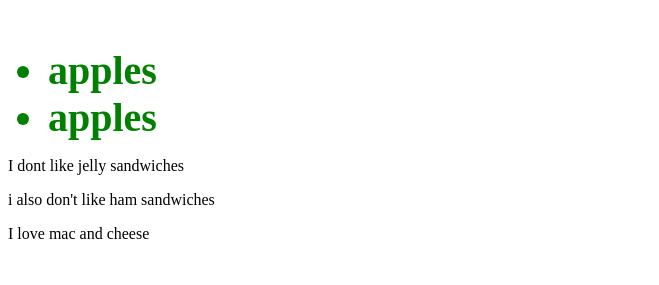
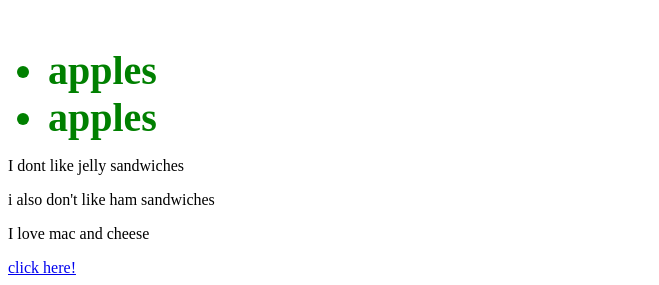
Before and after one commit to emilylushing/website3, a plain HTML site: page index.html in a window 1280 px wide. Shown: the part 741-1026 px from the top of the page, without its empty margins (0-659 px from the left). Before the commit the page ends 1000 px from the top, so only its background shows below. Drawn offline with Linux system fonts and the light colour scheme.

Commit message:
Update index.html

```diff
--- a/index.html
+++ b/index.html
@@ -51,4 +51,7 @@
 	</div>
 
 	<p> I love mac and cheese </p>
+
+
+	<a href="https://www.google.com/">click here! </a>
 </html>
```
